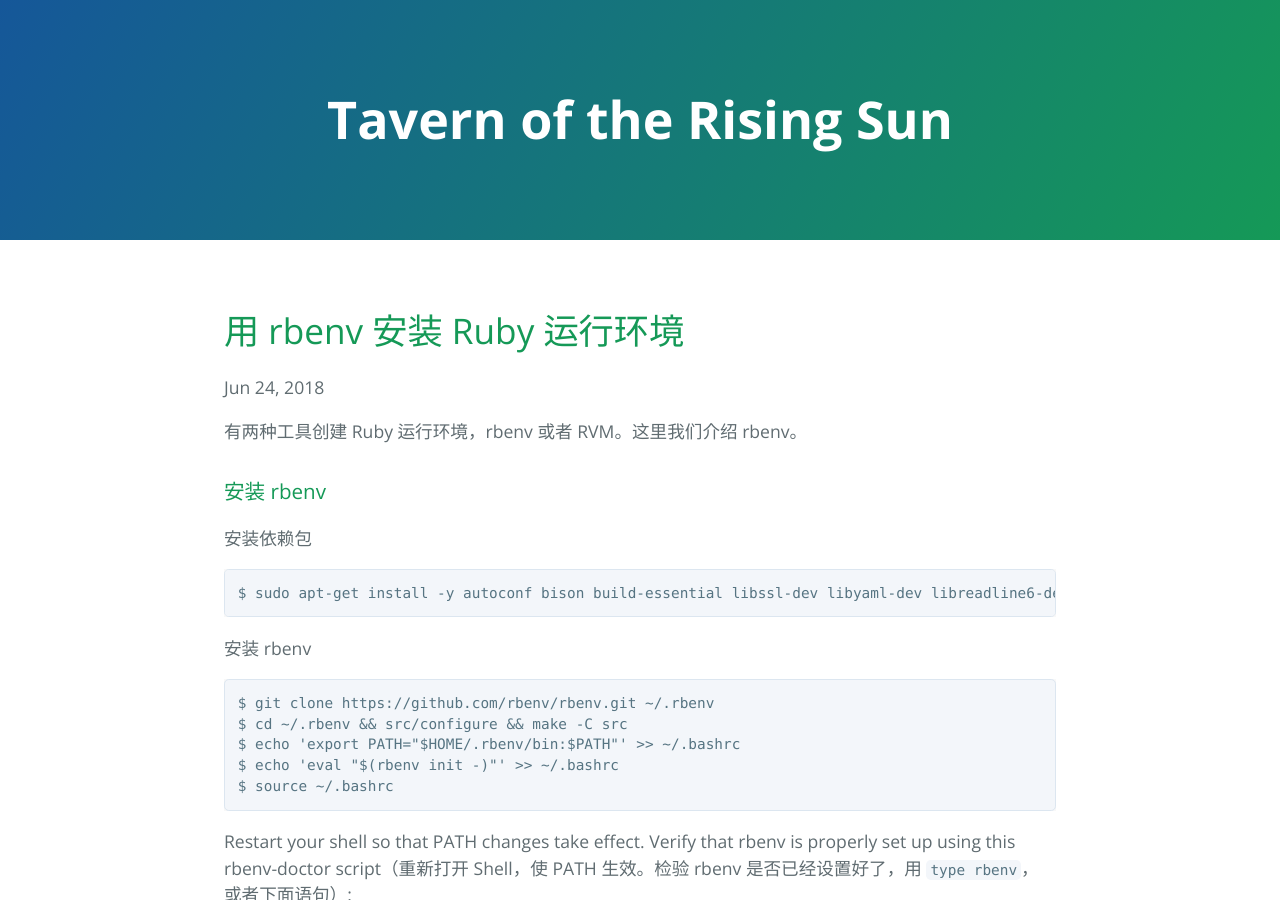
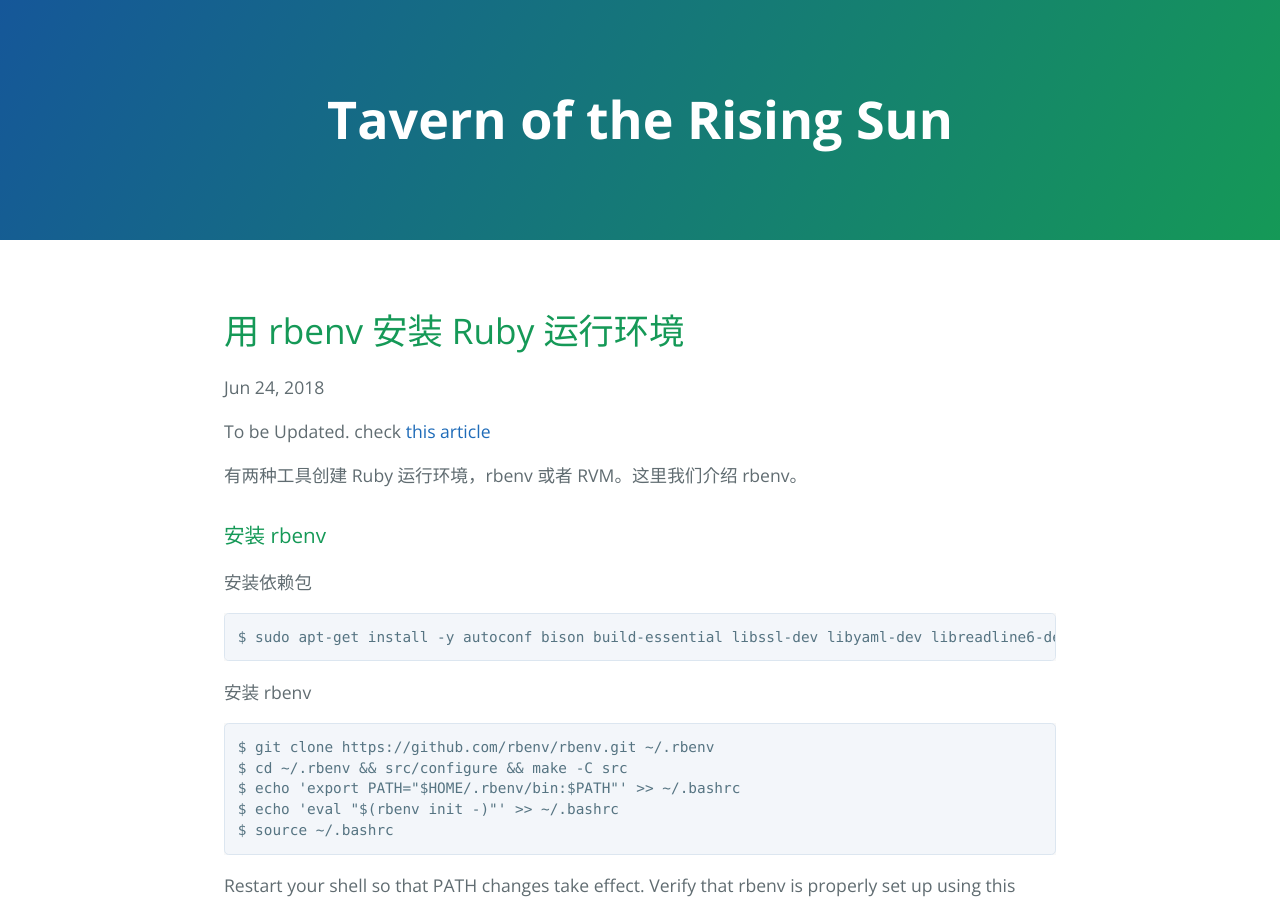
Before and after one commit to nighon/nighon.github.io, a Jekyll site: the page built from _posts/2018-06-24-install-ruby.md, in a window 1280 px wide and 900 px high. Built offline with Jekyll 4.4.1, drawn with Linux system fonts in a browser that asks for light colours.

Commit message:
Update 2018-06-24-install-ruby.md

```diff
--- a/_posts/2018-06-24-install-ruby.md
+++ b/_posts/2018-06-24-install-ruby.md
@@ -2,6 +2,8 @@
 title: 用 rbenv 安装 Ruby 运行环境
 categories: ruby
 ---
+
+To be Updated. check [this article](https://www.digitalocean.com/community/tutorials/how-to-install-ruby-on-rails-with-rbenv-on-ubuntu-18-04)
 
 有两种工具创建 Ruby 运行环境，rbenv 或者 RVM。这里我们介绍 rbenv。
 
```
